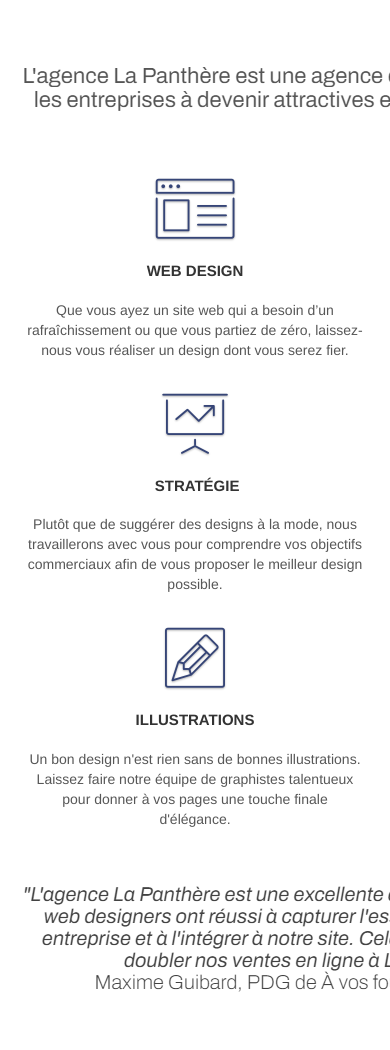
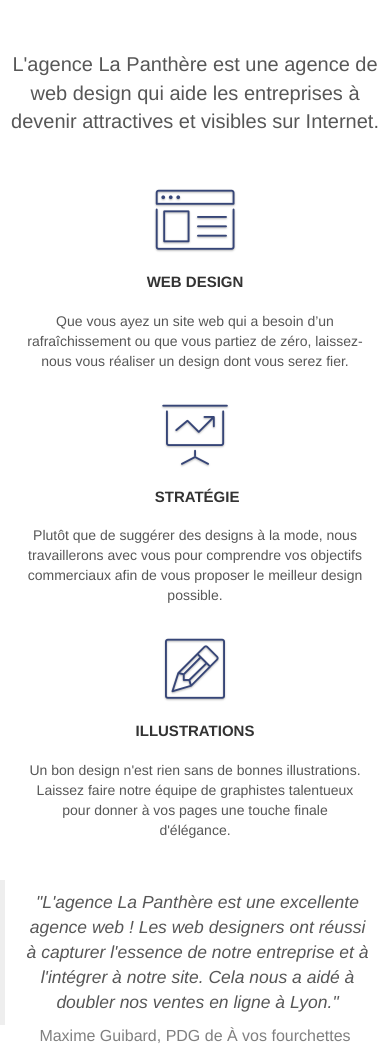
Before and after one commit to AChanty/-OCR---P4-B, a plain HTML site: page index.html in a window 390 px wide. Shown: the part 413-1463 px from the top of the page. Drawn offline with Linux system fonts and the light colour scheme.

Commit message:
refactor replace images by texts
removed some images used as texts, and added responsive texts to improve SEO and accessibility

```diff
--- a/index.html
+++ b/index.html
@@ -84,7 +84,7 @@
 	<div class="container bloc-md">
 		<div class="row">
 			<div class="col-sm-12 text-center">
-				<img alt="agence web, agence web paris, web design paris, stratégie web" src="img/title.png" />
+				<p class="agence-description">L'agence La Panthère est une agence de web design qui aide les entreprises à devenir attractives et visibles sur Internet.</p>
 			</div>
 		</div>
 		<div class="row voffset-lg med-width-whitespace">
@@ -124,8 +124,8 @@
 		</div>
 		<div class="row voffset-lg voffset">
 			<div class="col-xs-12 col-md-8 col-md-offset-2 text-center">
-				<img alt="agence web, agence web paris, web design paris, stratégie web" src="img/citation.png" />
-
+				<blockquote class="testimony">"L'agence La Panthère est une excellente agence web ! Les web designers ont réussi à capturer l'essence de notre entreprise et à l'intégrer à notre site. Cela nous a aidé à doubler nos ventes en ligne à Lyon."</blockquote>
+				<figcaption class="testimony-caption">Maxime Guibard, PDG de À vos fourchettes</figcaption>
 			</div>
 		</div>
 	</div>
@@ -154,7 +154,7 @@
 	<div class="container bloc-lg">
 		<div class="row">
 			<div class="col-sm-12 text-center">
-				<img alt="agence web, agence web paris, web design paris, stratégie web" src="img/title2.png" />
+				<p class="agence-description">Nous travaillons avec beaucoup de clients,</br>voici nos réalisations.</p>
 			</div>
 		</div>
 		<div class="row tight-width-whitespace portfolio-row">
--- a/style.css
+++ b/style.css
@@ -825,6 +825,21 @@ h4 {
     background-image: url("img/image-de-presentation.bmp");
 }
 
+.agence-description {
+    font-size: 20px;
+    width: 60%;
+    margin: auto;
+}
+
+.testimony {
+    color: #575757;
+    font-style: italic;
+}
+
+.testimony-caption {
+    font-size: 16px;
+}
+
 @media (max-width: 1024px) {
     .bloc {
         padding-left: 20px;
@@ -886,6 +901,16 @@ h4 {
         padding: 0 20px;
         padding-left: constant(safe-area-inset-left);
         padding-right: constant(safe-area-inset-right);
+    }
+    .testimony {
+        width: 65%;
+        margin: auto;
+    }
+}
+
+@media (max-width: 989px) {
+    .agence-description {
+        width: 80%;
     }
 }
 
@@ -1029,6 +1054,12 @@ h4 {
     .img-responsive {
         margin: auto;
     }
+    .agence-description {
+        width: 100%;
+    }
+    .testimony {
+        width: 100%;
+    }
 }
 
 @media (max-width: 400px) {
```
